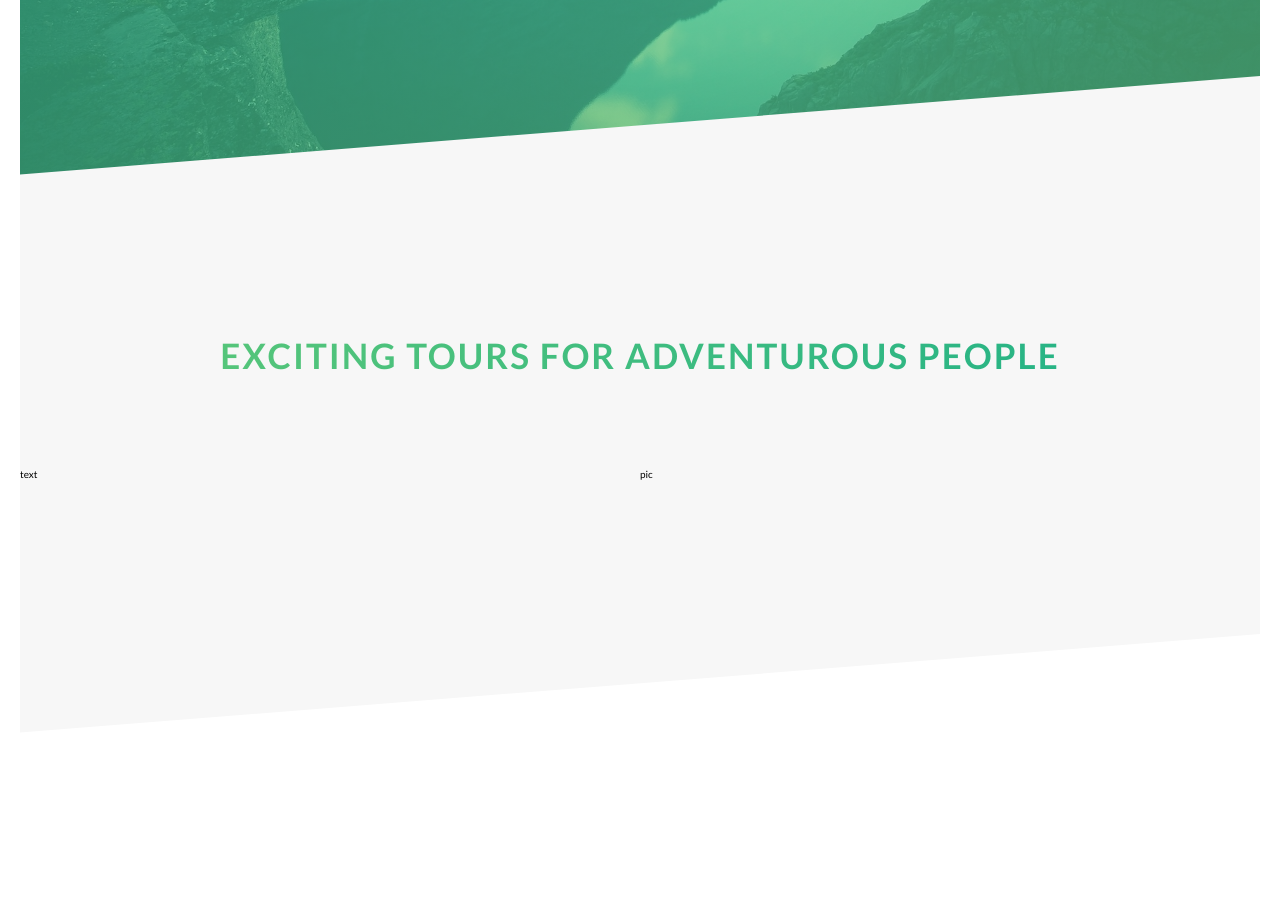
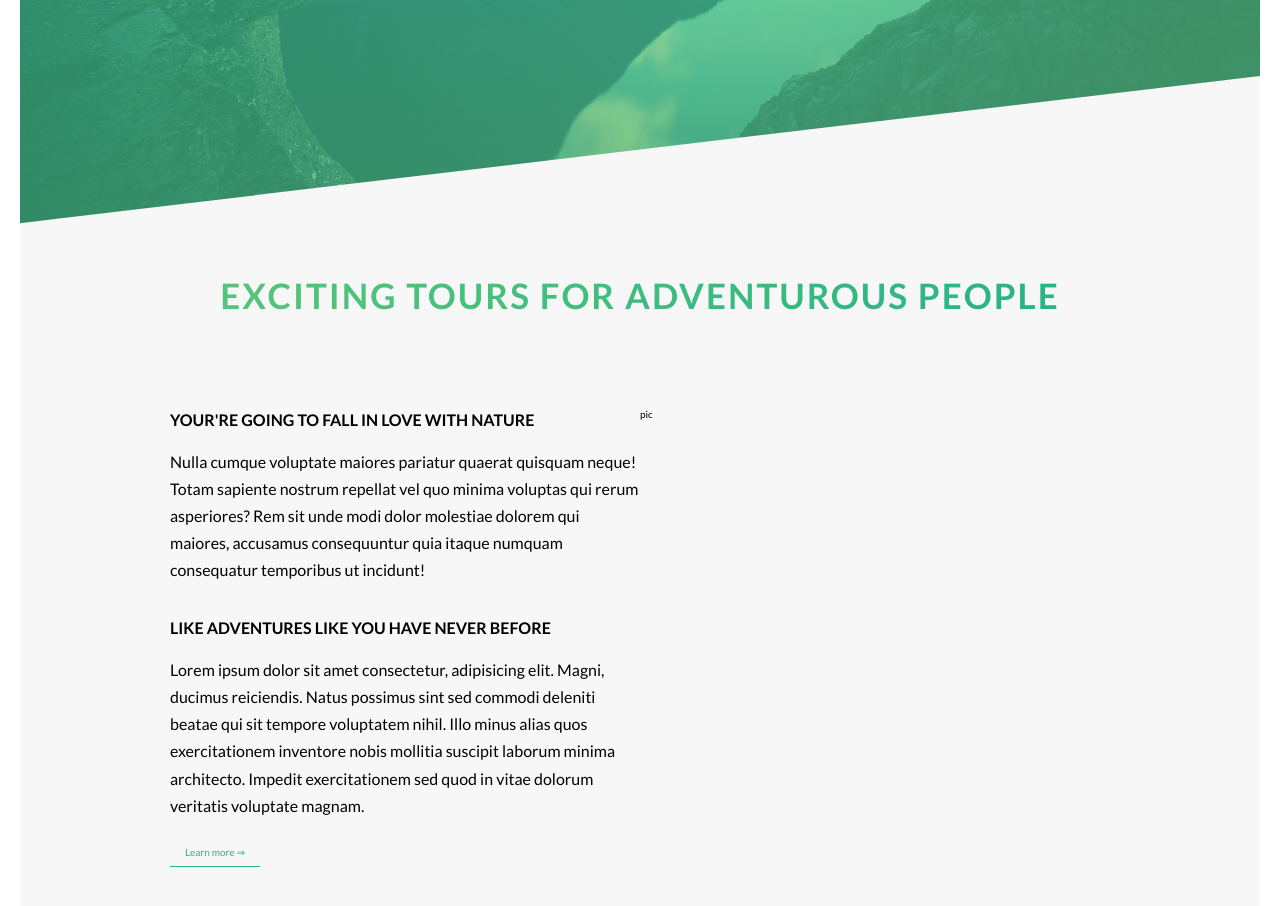
Before and after one commit to AgileMyk/Advanced-CSS-Practice, a website: page Project1-Natour/index.html in a window 1280 px wide. Shown: the part 544-1450 px from the top of the page. Before the commit the page ends 1297 px from the top, so only its background shows below. Drawn offline with Linux system fonts and the light colour scheme.

Commit message:
right div: typography/button,effects

```diff
--- a/Project1-Natour/index.html
+++ b/Project1-Natour/index.html
@@ -1,7 +1,7 @@
 <!DOCTYPE html>
 <html lang="en">
 <head>
-    <meta charset="UTF-8">
+    <meta charset="UTF-big">
     <meta http-equiv="X-UA-Compatible" content="IE=edge">
     <meta name="viewport" content="width=device-width, initial-scale=1.0">
     <title>Natour Landing Page</title>
@@ -35,7 +35,7 @@
 
     <main>
         <section class="section-about">
-            <div class="u-center-text u-margin-bottom-8">
+            <div class="u-center-text u-margin-bottom-big">
                 <h2 class="heading-secondary">
                     Exciting Tours for Adventurous People
                 </h2>
@@ -43,7 +43,21 @@
 
             <div class="grid_1">
                 <div class="text-content">
-text
+                    <h3 class="tertiary-heading th1 u-h3-margin-bottom-small">
+                        Your're Going to fall in love with nature
+                    </h3>
+                    <p class="para">
+                        Nulla cumque voluptate maiores pariatur quaerat quisquam neque! Totam sapiente nostrum repellat vel quo minima voluptas qui rerum asperiores? Rem sit unde modi dolor molestiae dolorem qui maiores, accusamus consequuntur quia itaque numquam consequatur temporibus ut incidunt!
+                    </p>
+
+                    <h3 class="tertiary-heading th2 u-h3-margin-bottom-small">
+                        Like adventures like you have never before
+                    </h3>
+                    <p class="para">
+                        Lorem ipsum dolor sit amet consectetur, adipisicing elit. Magni, ducimus reiciendis. Natus possimus sint sed commodi deleniti beatae qui sit tempore voluptatem nihil. Illo minus alias quos exercitationem inventore nobis mollitia suscipit laborum minima architecto. Impedit exercitationem sed quod in vitae dolorum veritatis voluptate magnam.
+                    </p>
+
+                    <a href="#" class="btn-about">Learn more &rArr;</a>
                 </div>
                 <div class="images">
 pic
--- a/Project1-Natour/sass/abstracts/_variables.scss
+++ b/Project1-Natour/sass/abstracts/_variables.scss
@@ -8,12 +8,22 @@ $color-gray-light-1: #f7f7f7;
 $med-gray: #777;
 $shadow: rgba(0, 0, 0, 0.4);
 
+// Font sizes
+
+$default-font-size: 1.6rem;
+
 // grid measurements
 
 $grid-width: 114rem;
 $gutter-vertical: 8rem;
 $gutter-horizontal: 6rem;
 
+// various number measurements
+
+$small: 2rem;
+$med: 5rem;
+$large: 8rem;
+
 // Div angle
 
 $sub-header_div-angle: polygon(0 15%, 100% 0, 100% 85%, 0 100%);
--- a/Project1-Natour/sass/base/_typography.scss
+++ b/Project1-Natour/sass/base/_typography.scss
@@ -65,3 +65,18 @@ body {
       text-shadow: .5rem 1rem 2rem $shadow;
     }
   }
+
+  .tertiary-heading {
+    font-size: $default-font-size;
+    font-weight: 700;
+    text-transform: uppercase
+  }
+
+  .para {
+    font-size: $default-font-size;
+
+    &:not(:last-of-type) {
+      margin-bottom: 3rem;
+    }
+
+  }
--- a/Project1-Natour/sass/base/_utilities.scss
+++ b/Project1-Natour/sass/base/_utilities.scss
@@ -2,6 +2,10 @@
     text-align: center;
 }
 
-.u-margin-bottom-8 {
+.u-margin-bottom-big {
     margin-bottom: 8rem;
 }
+
+.u-h3-margin-bottom-small {
+    margin-bottom: 1.5rem;
+}
--- a/Project1-Natour/sass/components/_button.scss
+++ b/Project1-Natour/sass/components/_button.scss
@@ -37,6 +37,12 @@
     }
 
     &--white {
+      border: none;
+      border-radius: 2.5rem;
+      font-size: 1.25rem;
+      font-weight: 700;
+      text-transform: uppercase;
+      display: inline-block;
       transition: all .2s;
       box-shadow: 0 0.75rem 1.25rem $shadow;
       position: relative;
@@ -60,3 +66,36 @@
 
 
   }
+
+  .btn-about {
+
+    margin-top: $small;
+
+    &:link,
+    &:visited {
+      color: $color-primary-dark;
+      display: inline-block;
+      text-decoration: none;
+      border-bottom: 1px solid $color-primary-dark;
+      padding: .5rem 1.5rem;
+      transition: all 1s;
+    }
+
+    &:hover {
+      font-size: $default-font-size;
+      color: $white;
+      box-shadow: 0 1rem 2rem $shadow;
+      background-color: $color-primary-dark;
+      border-bottom: 1px solid $white;
+      transform: scaleY(-2px);
+    }
+
+    &:active {
+      box-shadow: 0 .5rem 1rem $shadow;
+      transform: scaleY(0px);
+      transition: all .25s;
+
+
+    }
+
+  }
--- a/Project1-Natour/sass/pages/_home.scss
+++ b/Project1-Natour/sass/pages/_home.scss
@@ -1,6 +1,6 @@
 .section-about {
     background-color: $color-gray-light-1;
-    padding: 25rem 0;
+    padding: 19rem 15rem;
     margin-top: -20vh;
     clip-path: $sub-header_div-angle;
 
```
Also changed, not shown: Project1-Natour/css/style.css.
